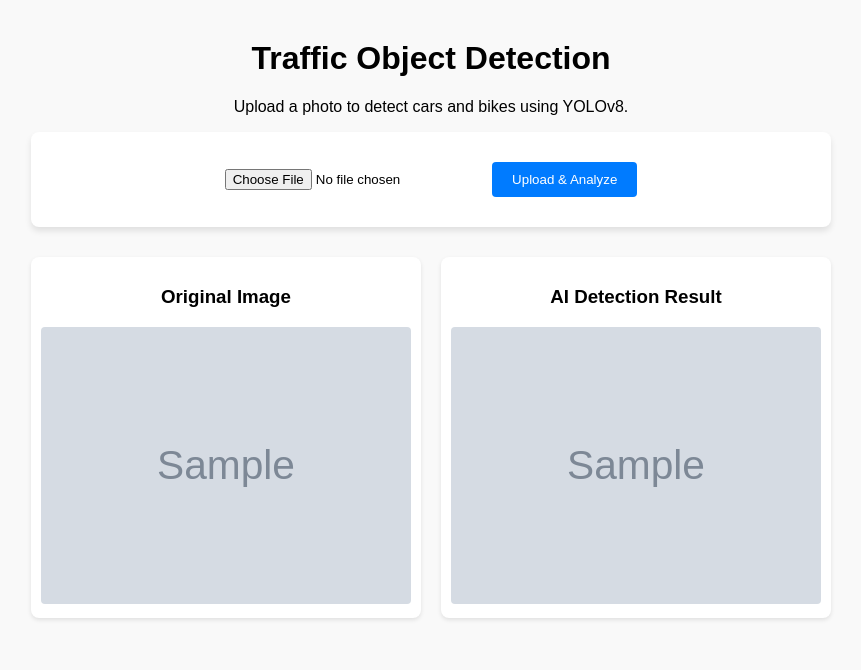
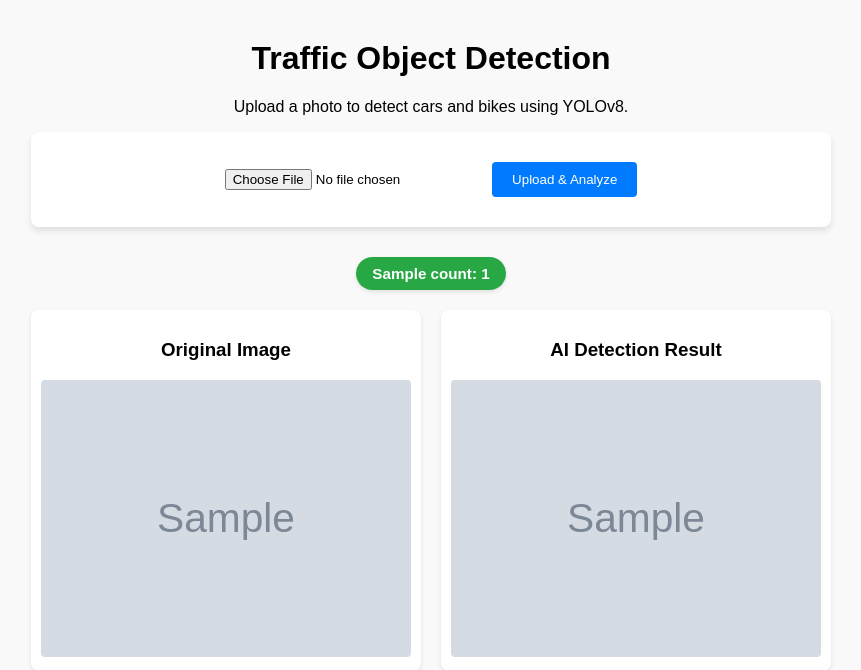
Before and after one commit to HessaFK/traffic-object-detector, a Flask app: template templates/index.html in a window 1280 px wide. Shown: the top 670 px of the page, without its empty margins (209-1070 px from the left). Run offline with Flask 3, Linux system fonts and the light colour scheme; the template is opened without the code that fills it: most values are stand-ins (such as "Sample title", 1, 10 or a date in 2020); grey boxes marked "Sample" are stand-in pictures.

Commit message:
Update index.html

```diff
--- a/templates/index.html
+++ b/templates/index.html
@@ -52,6 +52,42 @@
         button:hover {
             background-color: #0056b3;
         }
+
+        /* --- Object Badge Styles --- */
+        .badge-container {
+            display: flex;
+            justify-content: center;
+            gap: 15px;
+            margin: 25px 0 10px 0;
+            flex-wrap: wrap;
+        }
+        .badge {
+            background-color: #28a745; /* Clean green accent color */
+            color: white;
+            padding: 8px 16px;
+            border-radius: 50px;
+            font-weight: bold;
+            font-size: 0.95rem;
+            box-shadow: 0 2px 4px rgba(0,0,0,0.1);
+        }
+
+        /* --- Loading Spinner Styles --- */
+        #loading-screen {
+            margin: 30px auto;
+        }
+        .spinner {
+            width: 40px;
+            height: 40px;
+            border: 4px solid #f3f3f3;
+            border-top: 4px solid #007BFF;
+            border-radius: 50%;
+            animation: spin 1s linear infinite;
+            margin: 0 auto 10px auto;
+        }
+        @keyframes spin {
+            0% { transform: rotate(0deg); }
+            100% { transform: rotate(360deg); }
+        }
     </style>
 </head>
 <body>
@@ -60,14 +96,32 @@
     <p>Upload a photo to detect cars and bikes using YOLOv8.</p>
 
     <div class="upload-box">
-        <form action="/" method="POST" enctype="multipart/form-data">
+        <form id="upload-form" action="/" method="POST" enctype="multipart/form-data">
             <input type="file" name="file" accept="image/*" required>
             <button type="submit">Upload & Analyze</button>
         </form>
+
+        <!-- Dynamic Loader: Hidden by default, appears on submit -->
+        <div id="loading-screen" style="display: none;">
+            <div class="spinner"></div>
+            <p style="color: #555; font-weight: bold;">AI is analyzing traffic density... Please wait.</p>
+        </div>
     </div>
 
     <!-- This section only appears AFTER the user uploads an image -->
     {% if input_image and output_image %}
+
+        <!-- Dynamic Object Badges Section -->
+        {% if counts %}
+        <div class="badge-container">
+            {% for object_name, count in counts.items() %}
+                <span class="badge">
+                    {{ object_name }}: {{ count }}
+                </span>
+            {% endfor %}
+        </div>
+        {% endif %}
+
         <div class="result-container">
             <div class="img-card">
                 <h3>Original Image</h3>
@@ -80,5 +134,19 @@
         </div>
     {% endif %}
 
+    <!-- JavaScript to handle showing the loading screen -->
+    <script>
+        document.getElementById('upload-form').addEventListener('submit', function() {
+            // Display the loader
+            document.getElementById('loading-screen').style.display = 'block';
+
+            // Optional: Hide any previous results while loading a new image
+            const existingResults = document.querySelector('.result-container');
+            const existingBadges = document.querySelector('.badge-container');
+            if (existingResults) existingResults.style.opacity = '0.4';
+            if (existingBadges) existingBadges.style.display = 'none';
+        });
+    </script>
+
 </body>
 </html>
```
Lines whose indentation alone changed are shown as unchanged.
